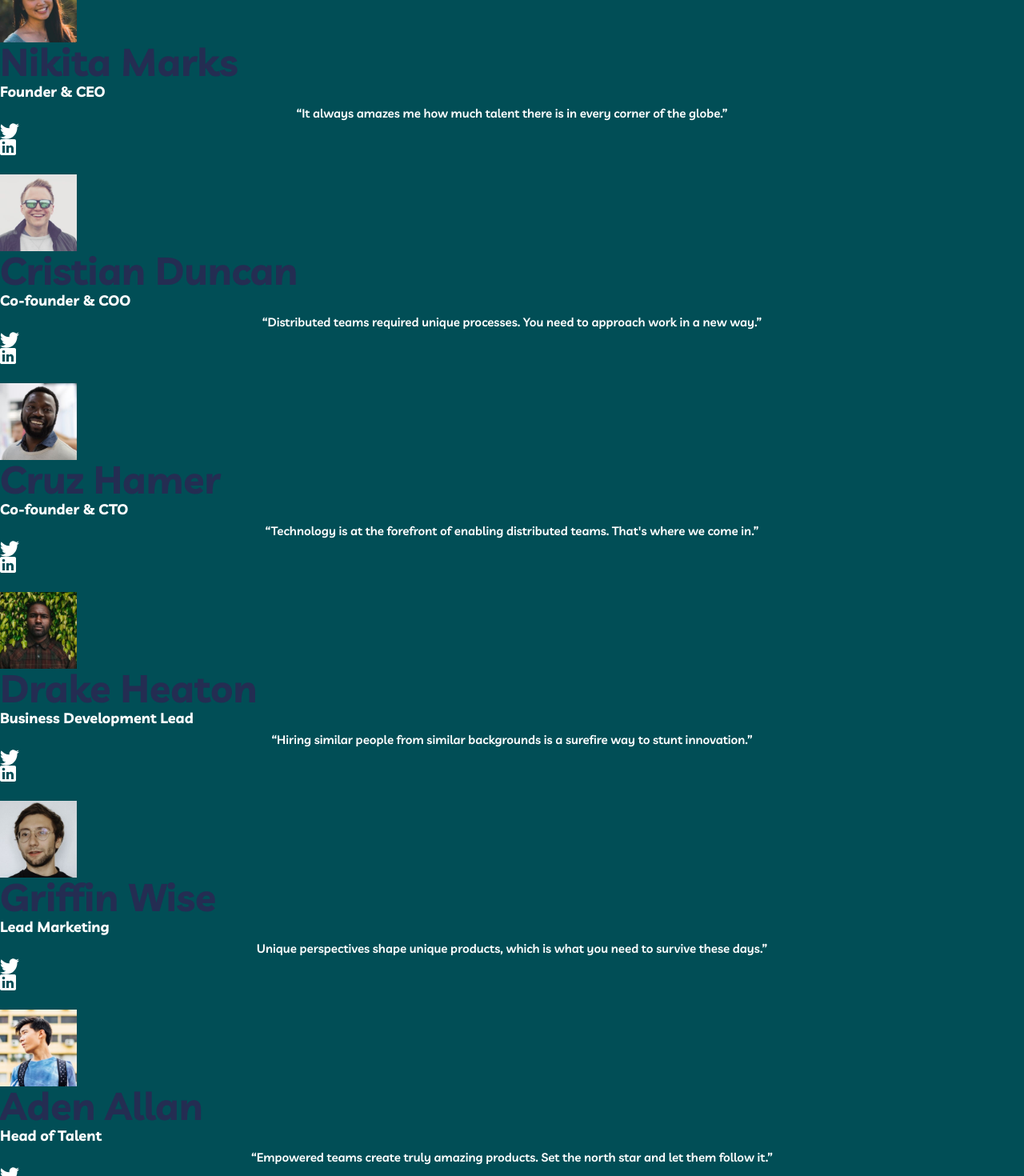
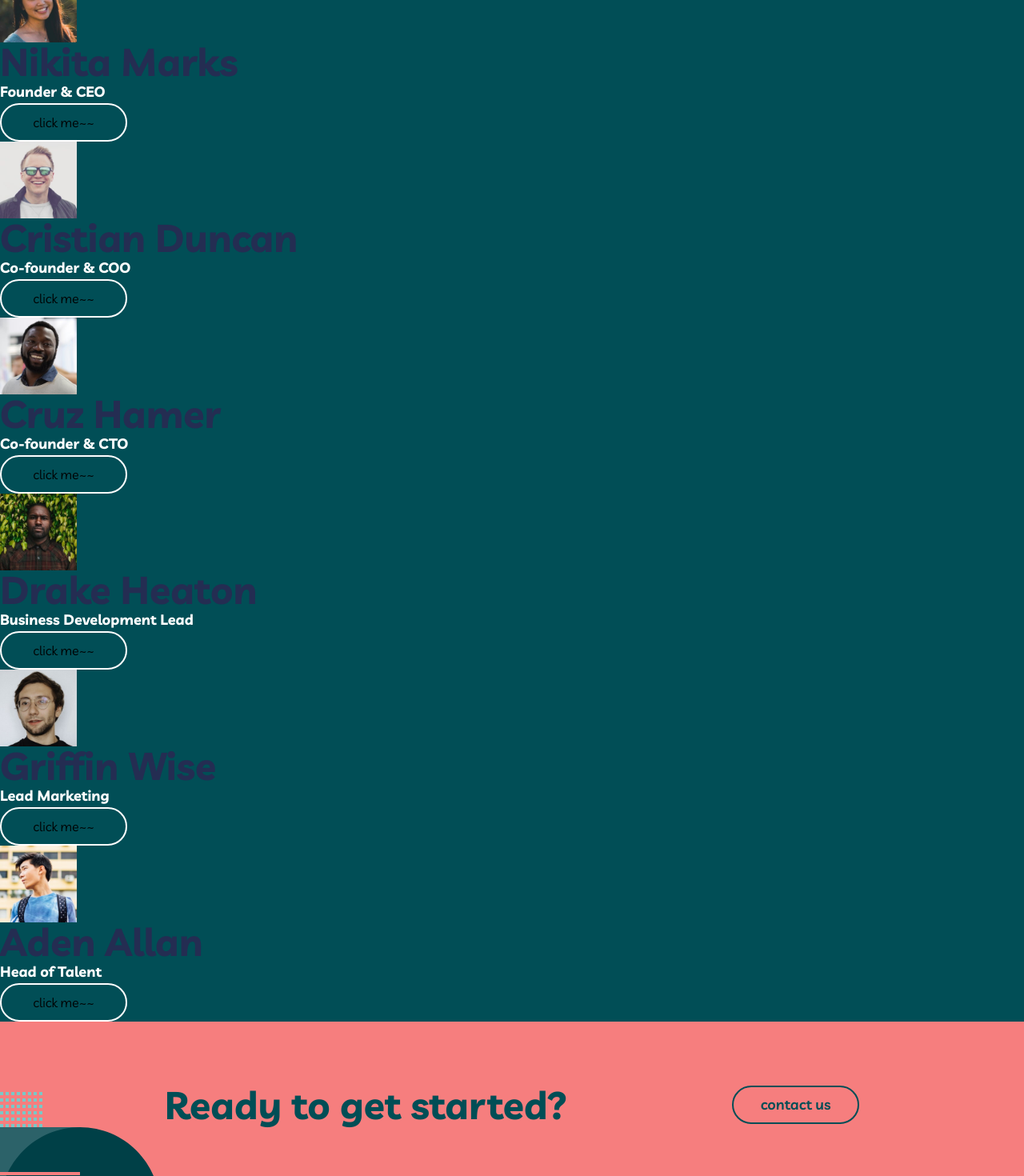
Before and after one commit to Eileenpk/My-Team, a Next.js app: page /About in a window 1280 px wide. Shown: the part 520-1990 px from the top of the page at 80% size. Built offline with nearby package versions, Linux system fonts and the light colour scheme.

Commit message:
feat:add state to show and hide info onClick for DirectorCards

```diff
--- a/pages/About.js
+++ b/pages/About.js
@@ -2,6 +2,7 @@ import styles from "@/styles/about.module.css";
 import GetStarted from "./components/GetStarted";
 import DirectorCard from "./components/DirectorCard";
 export default function About() {
+
   return (
     <>
       <header
@@ -17,12 +18,45 @@ export default function About() {
         </p>
       </header>
       <main>
-        <DirectorCard name="Nikita Marks" title="Founder & CEO" src="/images/avatar-nikita.jpg" text=" “It always amazes me how much talent there is in every corner of the globe.”" />
-        <DirectorCard name="Cristian Duncan" title="Co-founder & COO" src="/images/avatar-christian.jpg" text=" “Distributed teams required unique processes. You need to approach work in a new way.”" />
-        <DirectorCard name="Cruz Hamer" title="Co-founder & CTO" src="/images/avatar-cruz.jpg" text="“Technology is at the forefront of enabling distributed teams. That's where we come in.”" />
-        <DirectorCard name="Drake Heaton" title="Business Development Lead" src="/images/avatar-drake.jpg" text="“Hiring similar people from similar backgrounds is a surefire way to stunt innovation.”" />
-        <DirectorCard name="Griffin Wise" title="Lead Marketing" src="/images/avatar-griffin.jpg" text="Unique perspectives shape unique products, which is what you need to survive these days.”" />
-        <DirectorCard name="Aden Allan" title="Head of Talent" src="/images/avatar-aden.jpg" text="“Empowered teams create truly amazing products. Set the north star and let them follow it.”" />
+        <section className={styles.directorSection}>
+          <DirectorCard
+            name="Nikita Marks"
+            title="Founder & CEO"
+            src="/images/avatar-nikita.jpg"
+            text=" “It always amazes me how much talent there is in every corner of the globe.”"
+          />
+          <DirectorCard
+            name="Cristian Duncan"
+            title="Co-founder & COO"
+            src="/images/avatar-christian.jpg"
+            text=" “Distributed teams required unique processes. You need to approach work in a new way.”"
+          />
+          <DirectorCard
+            name="Cruz Hamer"
+            title="Co-founder & CTO"
+            src="/images/avatar-cruz.jpg"
+            text="“Technology is at the forefront of enabling distributed teams. That's where we come in.”"
+          />
+          <DirectorCard
+            name="Drake Heaton"
+            title="Business Development Lead"
+            src="/images/avatar-drake.jpg"
+            text="“Hiring similar people from similar backgrounds is a surefire way to stunt innovation.”"
+          />
+          <DirectorCard
+            name="Griffin Wise"
+            title="Lead Marketing"
+            src="/images/avatar-griffin.jpg"
+            text="Unique perspectives shape unique products, which is what you need to survive these days.”"
+          />
+          <DirectorCard
+            name="Aden Allan"
+            title="Head of Talent"
+            src="/images/avatar-aden.jpg"
+            text="“Empowered teams create truly amazing products. Set the north star and let them follow it.”"
+          />
+        </section>
+
         <GetStarted />
       </main>
     </>
--- a/pages/components/DirectorCard.js
+++ b/pages/components/DirectorCard.js
@@ -1,11 +1,21 @@
 import Image from "next/image";
 import styles from "@/styles/directorCard.module.css";
-export default function DirectorCard({ name, title, text, src }) {
+import { useState } from "react";
+export default function DirectorCard({
+  name,
+  title,
+  text,
+  src,
+}) {
+  const handleClick = () => {};
+  const [isInfoShown, setIsInfoShown] = useState(false)
   return (
     <div className={`${styles.directorCard}`}>
       <Image src={src} height={96} width={96} alt={`${name}'s avatar`} />
       <h2>{name}</h2>
       <h3>{title}</h3>
+      {isInfoShown && (
+        <div>
           <p>{text}</p>
           <a href="https://twitter.com/?lang=en">
             <svg xmlns="http://www.w3.org/2000/svg" width="24" height="20">
@@ -23,7 +33,12 @@ export default function DirectorCard({ name, title, text, src }) {
               />
             </svg>
           </a>
-      <button></button>
+        </div>
+      )}
+
+      <button className={`button`} onClick={() => setIsInfoShown(!isInfoShown)}>
+        click me~~
+      </button>
     </div>
   );
 }
--- /dev/null
+++ b/pages/components/functions/ToggleClass.js
@@ -0,0 +1,4 @@
+export default function ToggleClass (element, classToToggle, id) {
+    const selectedElement = element.getElementById(id)
+    selectedElement.classList.toggle(classToToggle)
+}
```
Lines whose indentation alone changed are shown as unchanged.
